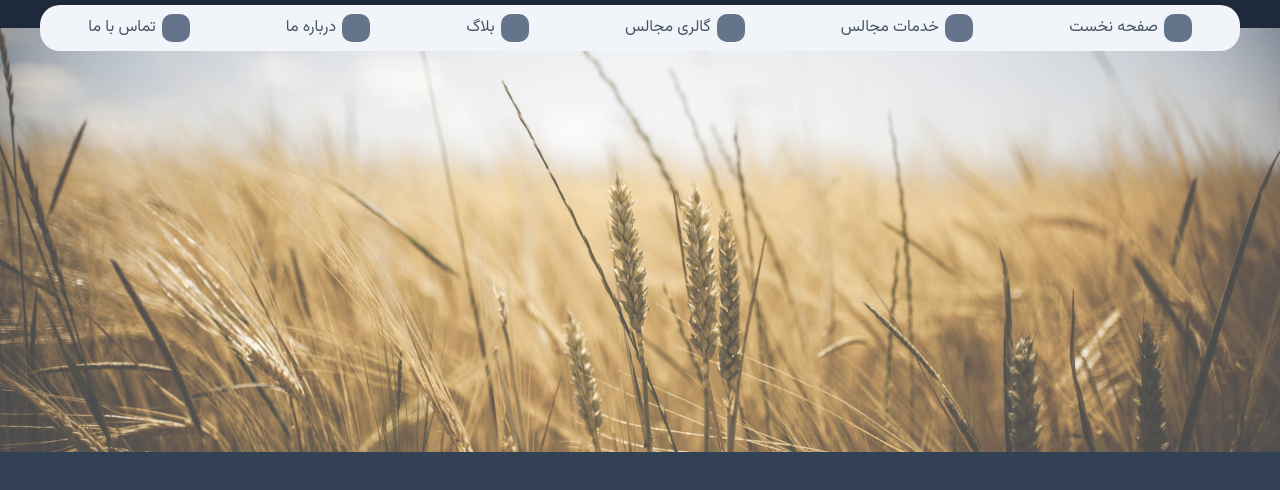
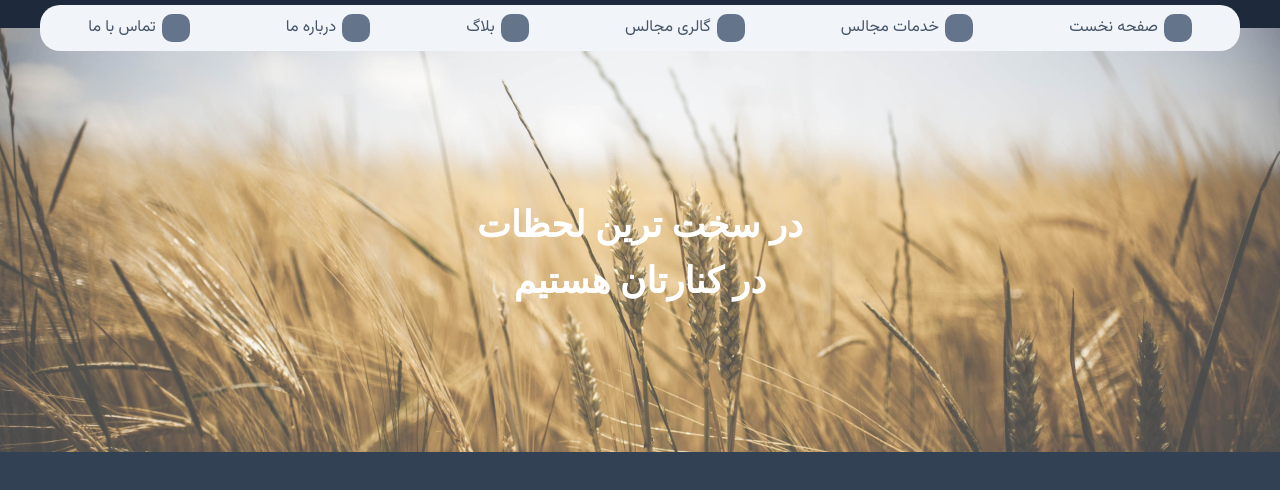
Before and after one commit to HomayoonAAhmad/tailwind-project, a website: page index.html in a window 1280 px wide. Shown: the part 148-638 px from the top of the page. Drawn offline with Linux system fonts and the light colour scheme.

Commit message:
text on the image

```diff
--- a/index.html
+++ b/index.html
@@ -176,6 +176,12 @@
           class="w-full h-[600px] object-cover"
         />
       </div>
+      <div class="absolute inset-0 flex items-center justify-center">
+        <div class="text-center">
+          <h2 class="text-white text-4xl font-bold mb-4">در سخت ترین لحظات</h2>
+          <h2 class="text-white text-4xl font-bold">در کنارتان هستیم</h2>
+        </div>
+      </div>
     </div>
   </body>
 </html>
```
Also changed, not shown: output.css.
